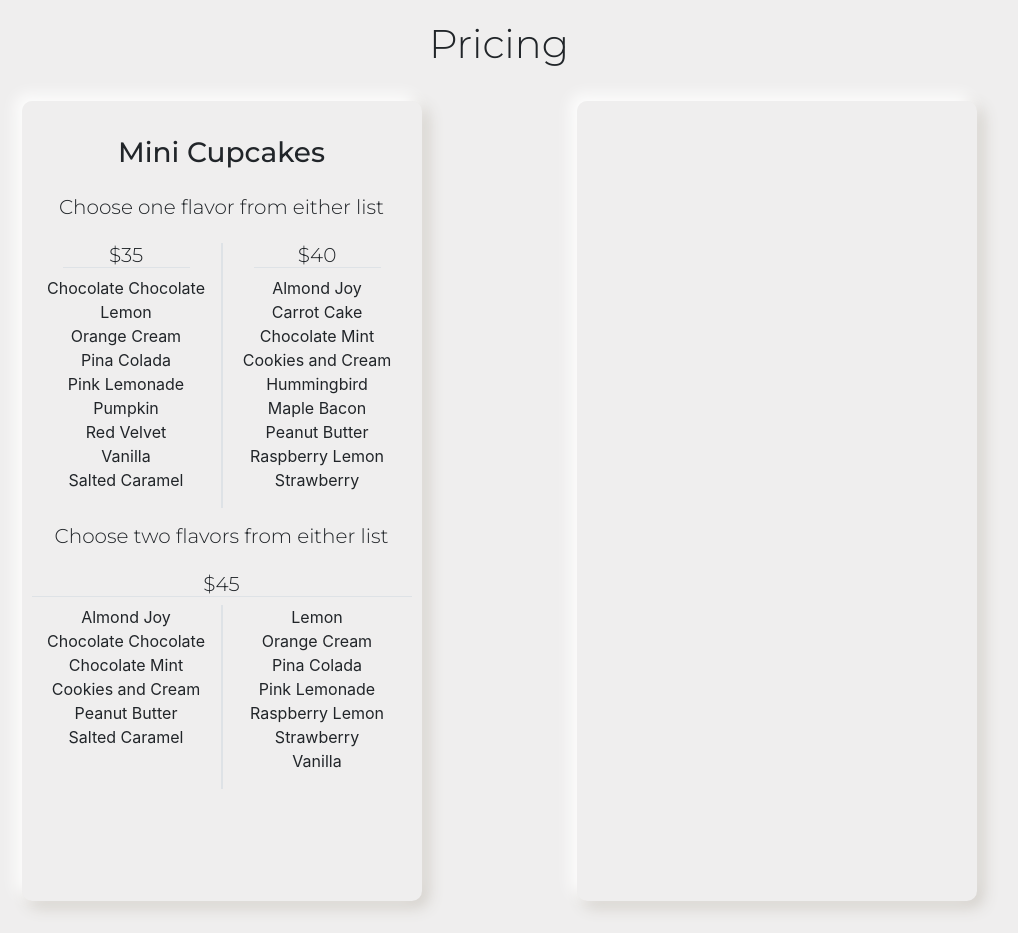
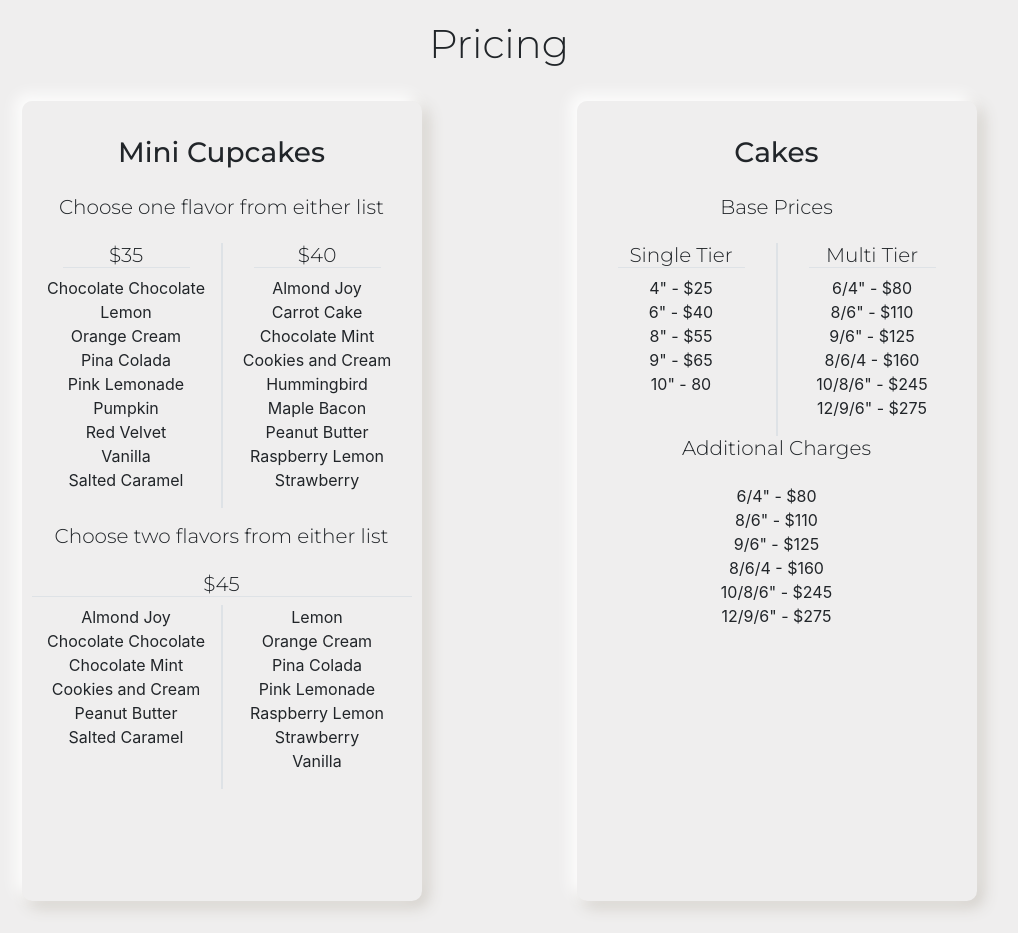
Before and after one commit to aarkitekkt/zeesy-bakes, a React (Create React App) app: page / in a window 1280 px wide. Shown: the part 2560-3493 px from the top of the page, without its empty margins (141-1159 px from the left). Built offline with nearby package versions, Linux system fonts and the light colour scheme.

Commit message:
add cake pricing

```diff
--- a/src/Components/Pricing/index.js
+++ b/src/Components/Pricing/index.js
@@ -70,7 +70,44 @@ function Pricing() {
                     </div>
                     <div className="col-12 col-md-6">
                         <div id="cakePricing" className="priceList mx-auto">
-
+                            <h3>Cakes</h3>
+                            <div id="basePrices" className="row mx-auto">
+                                <h5 className="w-100 mx-auto pb-3">Base Prices</h5>
+                                <div className="col-6 border-right">
+                                    <h5 className="border-bottom mx-3">Single Tier</h5>
+                                    <ul className="p-0">
+                                        <li>4" - $25</li>
+                                        <li>6" - $40</li>
+                                        <li>8" - $55</li>
+                                        <li>9" - $65</li>
+                                        <li>10" - 80</li>
+                                    </ul>
+                                </div>
+                                <div className="col-6 border-left">
+                                    <h5 className="border-bottom mx-3">Multi Tier</h5>
+                                    <ul className="p-0">
+                                        <li>6/4" - $80</li>
+                                        <li>8/6" - $110</li>
+                                        <li>9/6" - $125</li>
+                                        <li>8/6/4 - $160</li>
+                                        <li>10/8/6" - $245</li>
+                                        <li>12/9/6" - $275</li>
+                                    </ul>
+                                </div>
+                            </div>
+                            <div id="addOns" className="row mx-auto">
+                                <div className="col-12">
+                                    <h5 className="w-100 mx-auto pb-3">Additional Charges</h5>
+                                    <ul className="p-0">
+                                        <li>6/4" - $80</li>
+                                        <li>8/6" - $110</li>
+                                        <li>9/6" - $125</li>
+                                        <li>8/6/4 - $160</li>
+                                        <li>10/8/6" - $245</li>
+                                        <li>12/9/6" - $275</li>
+                                    </ul>
+                                </div>
+                            </div>
                         </div>
                     </div>
 
```
